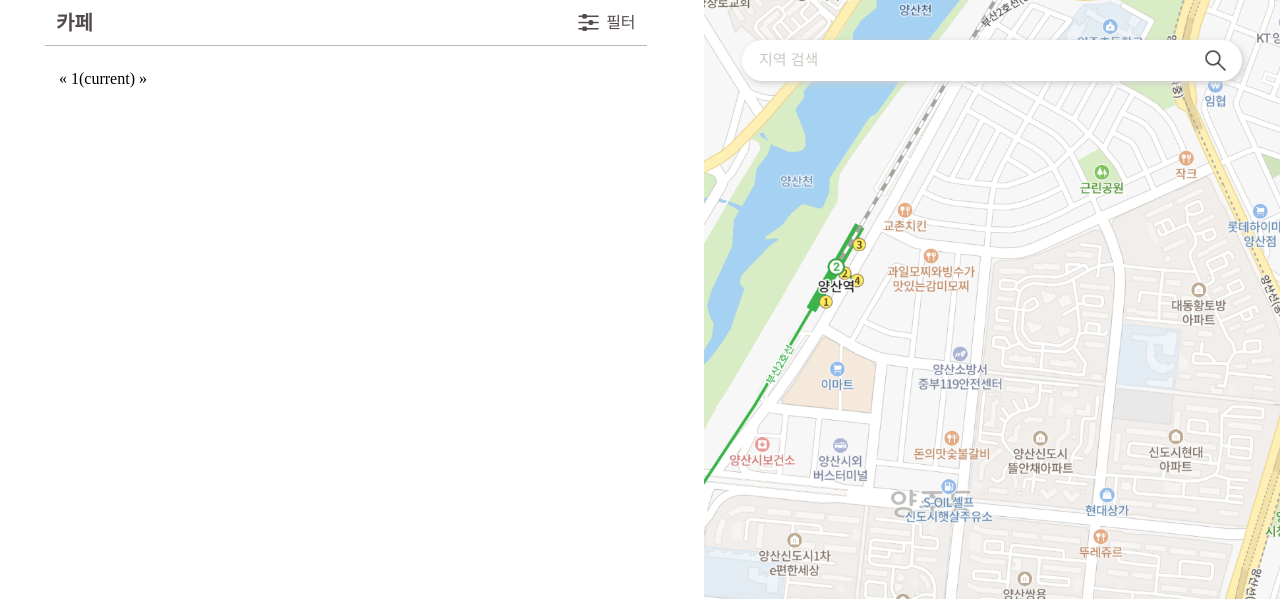
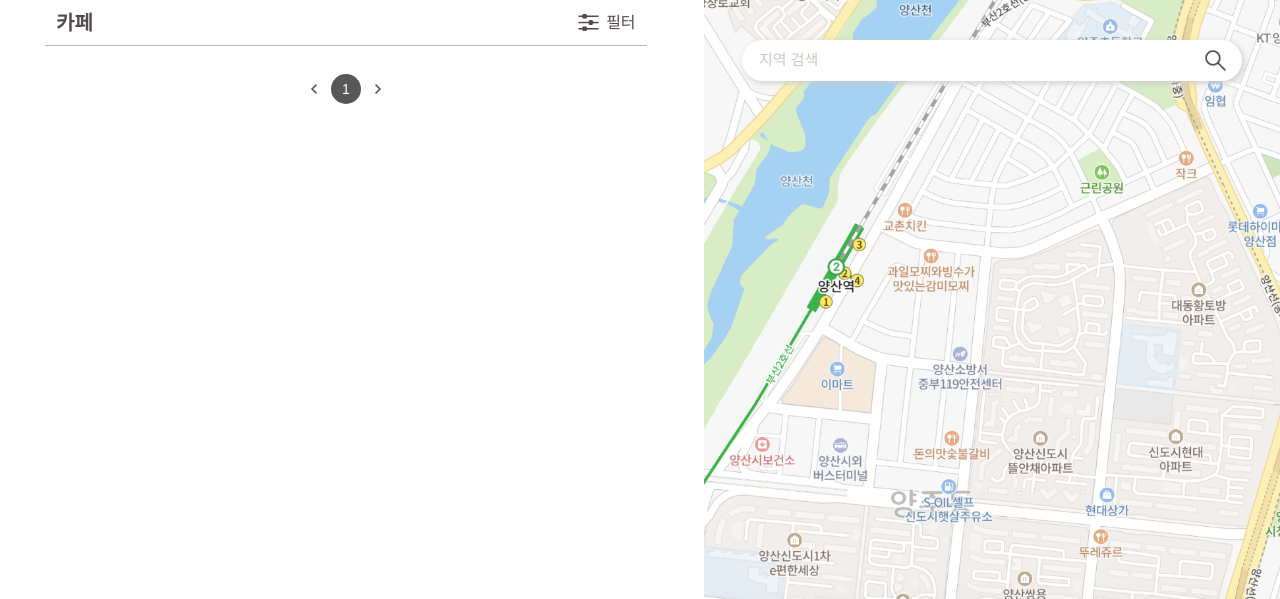
Before and after one commit to gahyeon8955/studyplace, a Django app: page /placelist/ in a window 1280 px wide. Shown: the part 63-662 px from the top of the page. Run offline with Django 3.2, Linux system fonts and the light colour scheme; data that the repository does not hold is empty; some web fonts are replaced.

Commit message:
pagination design

```diff
--- a/mainapp/static/mainapp/css/placelist.css
+++ b/mainapp/static/mainapp/css/placelist.css
@@ -115,9 +115,6 @@
 }
 
 .place-img img{
-    /* background-image: url(../images/twosome.jpeg);
-    background-position: center;
-    background-size: cover; */
     width: 100%;
     height: 147px;
     border-top-left-radius: 9px;
@@ -168,4 +165,45 @@
     margin-right: 16px;
 }
 
+.pagination-box{
+    display: flex;
+    width: 100%;
+    height: 35px;
+    flex-direction: row;
+    justify-content: center;
+    align-items: center;
+}
+
+.page-item {
+    font-family: 'NanumSquare', sans-serif;
+    display: flex;
+    width: 30px;
+    height: 30px;
+    border-radius: 10px;
+    justify-content: center;
+    align-items: center;
+    color: #575757;
+    font-size: 14px;
+}
+
+.active-page-item {
+    font-family: 'NanumSquare', sans-serif;
+    font-size: 14px;
+    display: flex;
+    width: 30px;
+    height: 30px;
+    border-radius: 20px;
+    justify-content: center;
+    align-items: center;
+    color: white;
+    background-color: #575757;
+}
+.page-item a:link, .page-item a:visited  {
+    color: #575757;
+}
+
+.page-arrow {
+    width: 10px;
+    margin: 0px 12px;
+}
 a { text-decoration:none }
--- a/mainapp/templates/mainapp/placelist.html
+++ b/mainapp/templates/mainapp/placelist.html
@@ -17,6 +17,7 @@
                 </span>
             </div>
             <div class="place-list">
+
                 {% for place in page_obj %}
                 <a href="{% url 'mainapp:detail' place.id %}">
                     <div class="place-box">
@@ -25,7 +26,7 @@
                             <span class="place-name">{{ place.name }}</span>
                             <span class="place-rating">4.5</span>
                         </div>
-                        <div class="place-short-address">{{ place.address}}</div>
+                        <div class="place-short-address">{{ place.address }}</div>
                         <div class="place-view-write-box">
                             <span class="place-view-box">
                                 <img class="list-view-img" src="{% static 'mainapp/images/view.png' %}">
@@ -40,29 +41,30 @@
                 </a>
                 {% endfor %}
 
-                <div>
+
+                <div class="pagination-box">
                     {% if page_obj.has_previous %}
-                    <span><a href="?page={{ page_obj.previous_page_number }}">&laquo;</a></span>
+                    <a href="?page={{ page_obj.previous_page_number }}"><img class="page-arrow" src="{% static 'mainapp/images/next-left.png' %}"></a>
                     {% else %}
-                    <span><span>&laquo;</span></span>
+                    <span><img class="page-arrow" src="{% static 'mainapp/images/next-left.png' %}"></span>
                     {% endif %}
 
                     {% for i in page_range|default_if_none:page_obj.paginator.get_elided_page_range %}
                     {% if page_obj.number == i %}
-                    <span><span>{{ i }}<span>(current)</span></span></span>
+                    <span><span class="active-page-item">{{ i }}</span></span>
                     {% else %}
                     {% if i == page_obj.paginator.ELLIPSIS %}
-                    <span><span>{{ i }}</span></span>
+                    <span><span class="page-item">{{ i }}</span></span>
                     {% else %}
-                    <span><a href="?page={{ i }}">{{ i }}</a></span>
+                    <span class="page-item"><a href="?page={{ i }}">{{ i }}</a></span>
                     {% endif %}
                     {% endif %}
                     {% endfor %}
 
                     {% if page_obj.has_next %}
-                    <span><a href="?page={{ page_obj.next_page_number }}">&raquo;</a></span>
+                    <a href="?page={{ page_obj.next_page_number }}"><img class="page-arrow" src="{% static 'mainapp/images/next2.png' %}"></a>
                     {% else %}
-                    <span><span>&raquo;</span></span>
+                    <span><img class="page-arrow" src="{% static 'mainapp/images/next2.png' %}"></span>
                     {% endif %}
                 </div>
 
--- a/mainapp/views.py
+++ b/mainapp/views.py
@@ -11,7 +11,7 @@ def home(request):
 
 def placelist(request):
     places = Place.objects.all()
-    paginator = Paginator(places, 1)
+    paginator = Paginator(places, 6)
     page = request.GET.get('page',1)
     page_obj = paginator.page(page)
     page_range = paginator.get_elided_page_range(number=page)
```
Also changed, not shown: mainapp/static/mainapp/images/next-left.png (added), mainapp/static/mainapp/images/next2.png (added).
